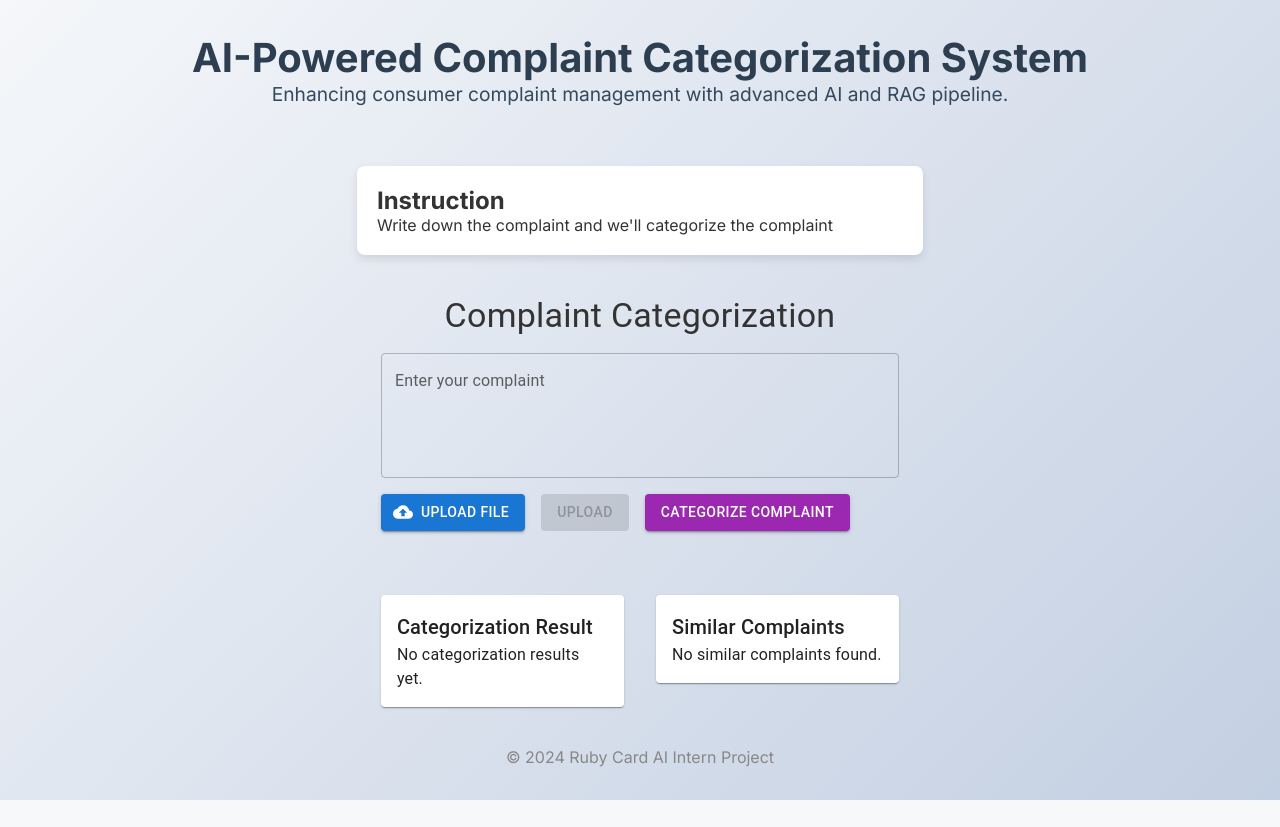
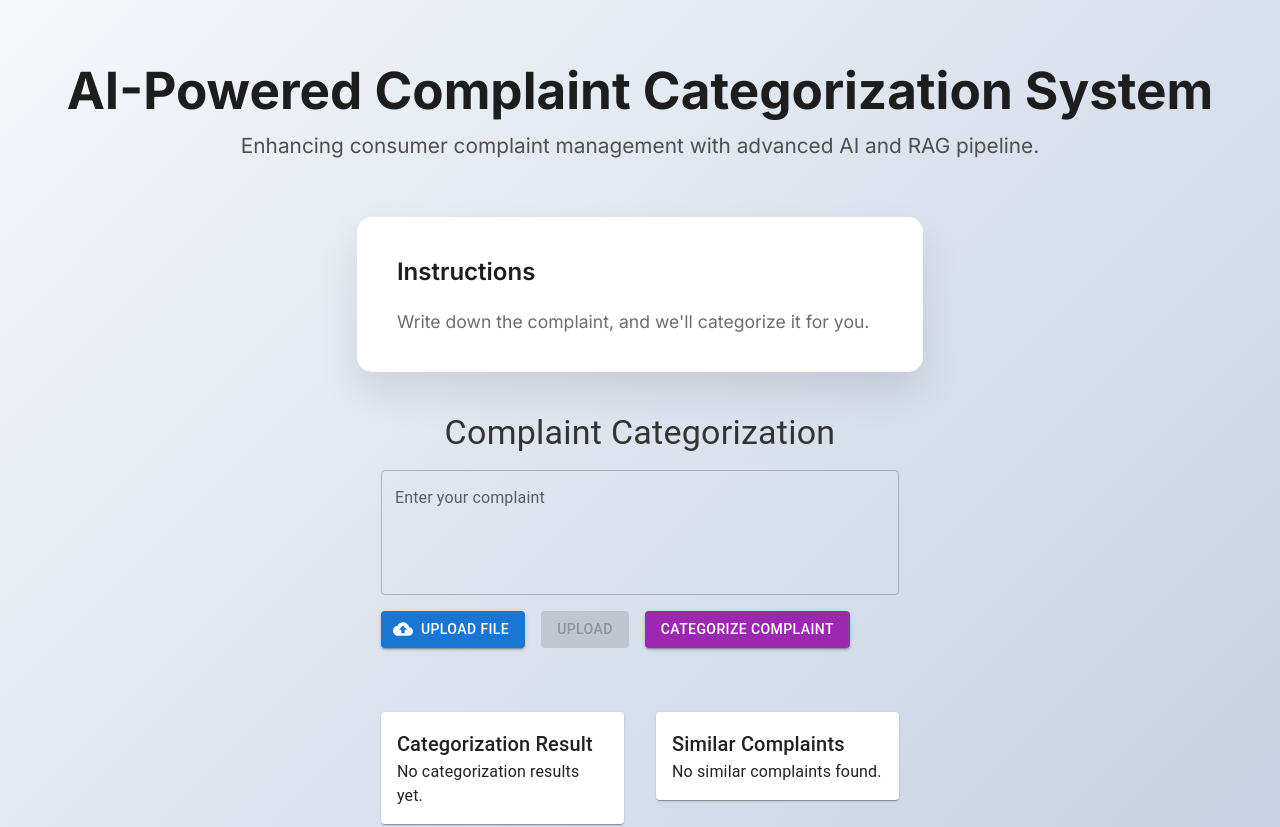
Before and after one commit to Anvesh8712/complaint-categoriser, a Next.js app: page / in a window 1280 px wide. Shown: the top 827 px of the page. Before the commit the page ends 800 px from the top, so only its background shows below. Built offline with nearby package versions, Linux system fonts and the light colour scheme.

Commit message:
slight improvement to css

```diff
--- a/app/globals.css
+++ b/app/globals.css
@@ -4,16 +4,16 @@
   margin: 0;
 }
 
-/* src/styles.css */
-
+/* General Styles */
 body {
-  font-family: 'Roboto', sans-serif;
+  font-family: 'Inter', -apple-system, BlinkMacSystemFont, 'Segoe UI', Roboto, 'Helvetica Neue', Arial, sans-serif;
   color: #333;
-  background-color: #f7f8fa;
+  background-color: #f9f9f9;
   margin: 0;
   padding: 0;
 }
 
+/* Container */
 .background {
   background: linear-gradient(135deg, #f5f7fa, #c3cfe2);
   min-height: 100vh;
@@ -21,66 +21,100 @@ body {
   flex-direction: column;
   align-items: center;
   justify-content: center;
-  padding: 20px;
+  padding: 60px;
+  box-shadow: 0 0 100px rgba(0, 0, 0, 0.1);
 }
 
+/* Header Styles */
 header {
   text-align: center;
-  margin-bottom: 40px;
+  margin-bottom: 60px;
 }
 
 header h1 {
-  font-size: 2.5em;
-  color: #2c3e50;
+  font-size: 3.2em;
+  color: #1d1d1d;
+  font-weight: 700;
+  margin-bottom: 15px;
+  line-height: 1.2;
 }
 
 header p {
-  color: #34495e;
-  font-size: 1.2em;
+  color: #4f4f4f;
+  font-size: 1.3em;
+  line-height: 1.0;
+  max-width: 800px;
+  margin: 0 auto;
 }
 
+/* Card Styles */
 .card {
-  background-color: #fff;
-  padding: 20px;
-  border-radius: 8px;
-  box-shadow: 0 4px 8px rgba(0, 0, 0, 0.1);
+  background-color: #ffffff;
+  padding: 40px;
+  border-radius: 15px;
+  box-shadow: 0 20px 40px rgba(0, 0, 0, 0.1);
   width: 100%;
-  max-width: 600px;
-  margin: 20px 0;
+  max-width: 900px; /* Increased width */
+  transition: box-shadow 0.3s ease, transform 0.3s ease;
 }
 
-.complaint-form h2 {
-  margin-bottom: 20px;
-  color: #2c3e50;
+.card:hover {
+  box-shadow: 0 24px 48px rgba(0, 0, 0, 0.15);
+  transform: translateY(-4px);
 }
 
+.card h2 {
+  margin-bottom: 25px;
+  color: #1d1d1d;
+  font-weight: 600;
+}
+
+.card p {
+  color: #6c6c6c;
+  font-size: 1.1em;
+}
+
+/* Complaint Form Styles */
 .complaint-form textarea {
   width: 100%;
-  height: 100px;
-  padding: 10px;
-  border: 1px solid #ddd;
-  border-radius: 4px;
+  height: 150px;
+  padding: 15px;
+  border: 1px solid #e0e0e0;
+  border-radius: 8px;
   margin-bottom: 20px;
-  font-size: 1em;
+  font-size: 1.1em;
+  font-family: 'Inter', sans-serif;
+  box-shadow: inset 0 1px 3px rgba(0, 0, 0, 0.1);
+  transition: border-color 0.3s ease, box-shadow 0.3s ease;
 }
 
+.complaint-form textarea:focus {
+  border-color: #007bff;
+  box-shadow: 0 0 5px rgba(0, 123, 255, 0.5);
+  outline: none;
+}
+
+/* Button Styles */
 .complaint-form button {
-  background-color: #2c3e50;
-  color: #fff;
-  padding: 10px 20px;
+  background-color: #007bff;
+  color: #ffffff;
+  padding: 12px 25px;
   border: none;
-  border-radius: 4px;
+  border-radius: 8px;
   cursor: pointer;
-  font-size: 1em;
-  transition: background-color 0.3s ease;
+  font-size: 1.1em;
+  transition: background-color 0.3s ease, transform 0.2s ease;
 }
 
 .complaint-form button:hover {
-  background-color: #1a252f;
+  background-color: #0056b3;
+  transform: translateY(-2px);
 }
 
+/* Footer Styles */
 footer {
-  margin-top: 40px;
+  margin-top: 60px;
   text-align: center;
-  color: #888;
+  color: #8a8a8a;
+  font-size: 0.9em;
 }
--- a/app/page.js
+++ b/app/page.js
@@ -1,4 +1,3 @@
-// src/App.js
 import React from "react";
 import ComplaintForm from "./components/ComplaintForm";
 
@@ -11,8 +10,8 @@ export default function Home() {
       </header>
       <main>
         <div className="card">
-          <h2>Instruction</h2>
-          <p>Write down the complaint and we'll categorize the complaint</p>
+          <h2>Instructions</h2>
+          <p>Write down the complaint, and we'll categorize it for you.</p>
         </div>
         <ComplaintForm />
       </main>
```
